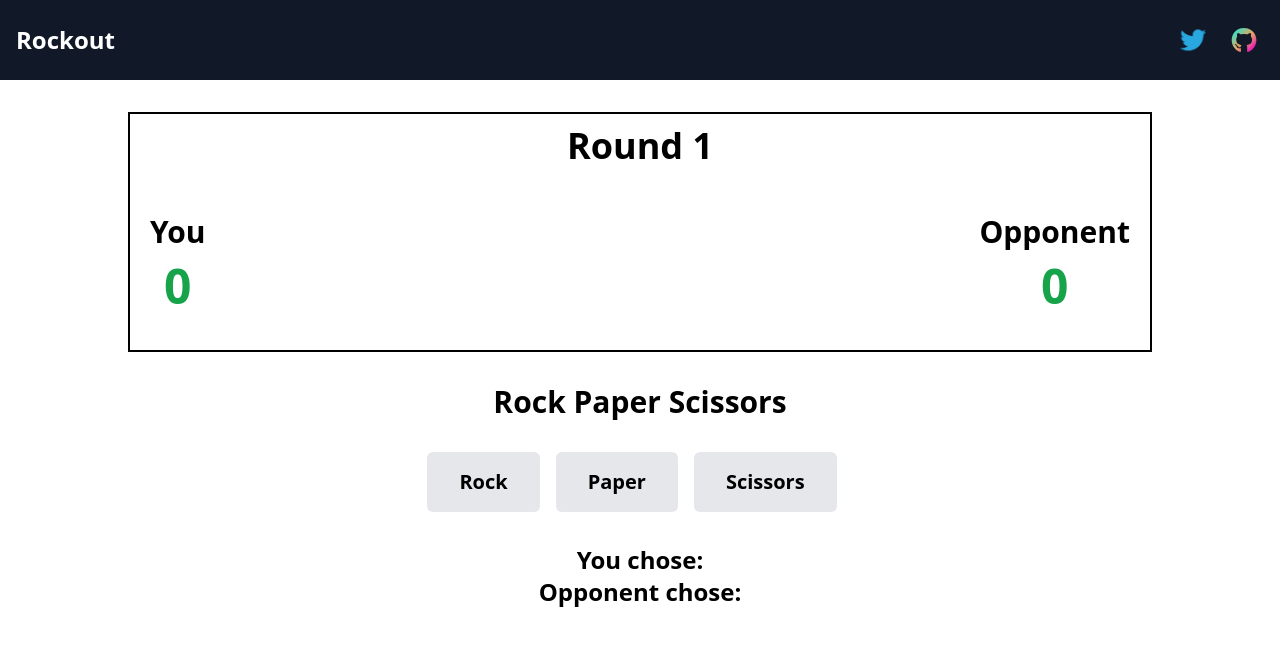
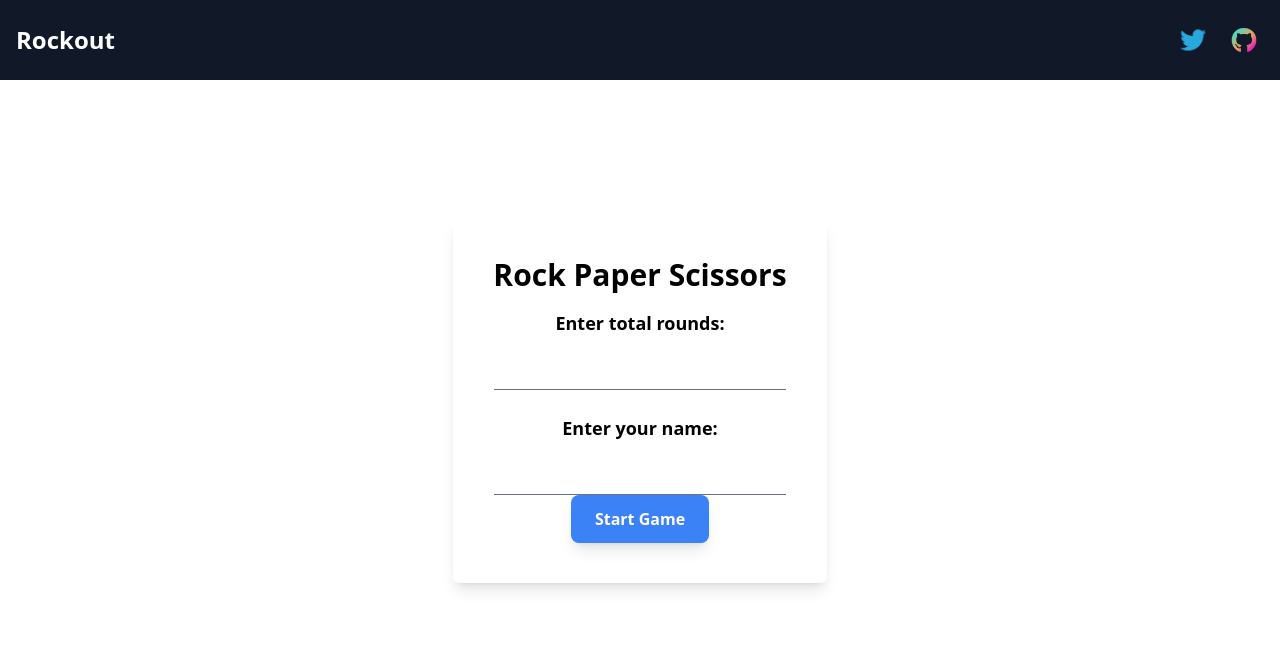
Before and after one commit to pushkaraj2007/Rockout, a Next.js app: page /multiplayer in a window 1280 px wide. Shown: the top 646 px of the page. Built offline with nearby package versions, Linux system fonts and the light colour scheme; no server answers.

Commit message:
Add animation for taking player name and total rounds to play

```diff
--- a/components/multiGame.js
+++ b/components/multiGame.js
@@ -12,6 +12,8 @@ const multiGame = () => {
     const [winner, setWinner] = useState(null)
     const [numPlayersReady, setNumPlayersReady] = useState(0);
     const [disabled, setDisabled] = useState(false)
+    const [isClient, setIsClient] = useState(false)
+
 
     useEffect(() => {
         socketInitializer();
@@ -101,8 +103,33 @@ const multiGame = () => {
         setDisabled(true)
     };
 
+    // Run after DOM is loaded
+    useEffect(() => {
+        setIsClient(true)
+    }, [])
+
+    function startGameBtn() {
+        if(isClient){
+            const roundsInput = document.getElementById('rounds-input')
+            const nameInput = document.getElementById('name-input')
+            const inputSection = document.getElementById('input-div')
+            const gameSection = document.getElementById('game-section')
+
+            if(roundsInput && nameInput){
+                inputSection.id = 'input-section'
+
+                inputSection.addEventListener('animationend', ()=>{
+                    gameSection.classList.remove('hidden')
+                    gameSection.classList.add('block')
+                    inputSection.classList.add('hidden')
+                })
+            }
+        }
+    }
+
     return (
         <>
+            <div id="game-section" className="hidden">
                 <div className="flex justify-center mt-28">
                     <div className="border-2 border-black border-solid h-60 w-[80%] flex flex-col">
                         <div id="container">
@@ -133,7 +160,7 @@ const multiGame = () => {
                 <div className="flex flex-col items-center justify-center mt-8">
                     <h1 className="text-3xl font-bold mb-8">Rock Paper Scissors</h1>
                     <div className="flex">
-                    <button className="bg-gray-200 hover:bg-gray-300 text-xl font-bold py-4 px-8 rounded-md mr-4" disabled={disabled} onClick={() => handleplayerChoice('rock')}>
+                        <button className="bg-gray-200 hover:bg-gray-300 text-xl font-bold py-4 px-8 rounded-md mr-4 hover:animate-pulse" disabled={disabled} onClick={() => handleplayerChoice('rock')}>
                             Rock
                         </button>
                         <button className="bg-gray-200 hover:bg-gray-300 text-xl font-bold py-4 px-8 rounded-md mr-4" disabled={disabled} onClick={() => handleplayerChoice('paper')}>
@@ -149,6 +176,26 @@ const multiGame = () => {
                         <p className="text-3xl font-bold mt-4">{winner}</p>
                     </div>
                 </div>
+            </div>
+
+            <div id="input-div" className="flex flex-col items-center justify-center h-screen">
+                <div id="input-container" className="flex flex-col items-center justify-center rounded-md shadow-lg p-10 bg-white">
+                    <h1 className="text-3xl font-bold mb-4">Rock Paper Scissors</h1>
+                    <div className="flex flex-col items-center justify-center mb-6">
+                        <label htmlFor="rounds-input" className="text-lg font-semibold mb-2">Enter total rounds:</label>
+                        <input id="rounds-input" type="number" min="1" className="px-4 py-2 text-lg border-b border-gray-500 focus:outline-none focus:border-green-500 transition-colors duration-300" />
+                    </div>
+                    <div className="flex flex-col items-center justify-center">
+                        <label htmlFor="name-input" className="text-lg font-semibold mb-2">Enter your name:</label>
+                        <input id="name-input" type="text" className="px-4 py-2 text-lg border-b border-gray-500 focus:outline-none focus:border-green-500 transition-colors duration-300" />
+                    </div>
+
+                    <button id="start-game-btn" className="py-3 px-6 bg-blue-500 hover:bg-blue-600 text-white font-bold rounded-lg shadow-lg transition-all duration-300 ease-in-out" onClick={()=> startGameBtn()}>Start Game</button>
+                </div>
+            </div>
+
+
+
         </>
     )
 }
--- a/pages/multiplayer.js
+++ b/pages/multiplayer.js
@@ -9,6 +9,7 @@ const SinglePlayer = () => {
         <meta name="description" content="Generated by create next app" />
         <meta name="viewport" content="width=device-width, initial-scale=1" />
         <link rel="icon" href="/favicon.ico" />
+        <link rel="stylesheet" href="/multiGame.css" />
       </Head>
       <main>
         <div className='bg-white text-black'>
--- /dev/null
+++ b/public/multiGame.css
@@ -0,0 +1,31 @@
+#input-section {
+  animation: slide-out 1s ease-in-out forwards;
+}
+
+#game-section {
+  animation: slide-in 1s ease-in-out forwards;
+}
+
+@keyframes slide-out {
+  0% {
+    transform: translateX(0);
+    opacity: 1;
+  }
+
+  100% {
+    transform: translateX(-100%);
+    opacity: 0;
+  }
+}
+
+@keyframes slide-in {
+  0% {
+    transform: translateX(100%);
+    opacity: 0;
+  }
+
+  100% {
+    transform: translateX(0);
+    opacity: 1;
+  }
+}
```
Lines whose indentation alone changed are shown as unchanged.
